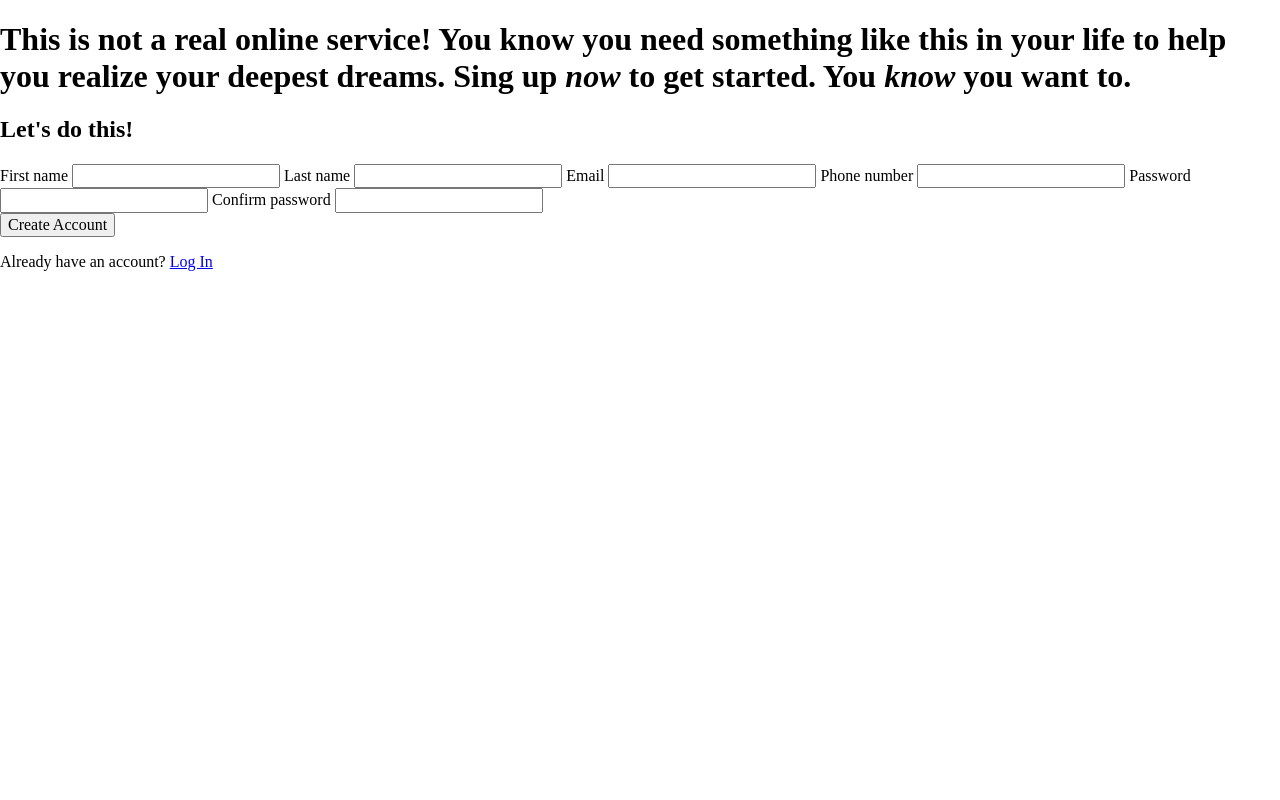
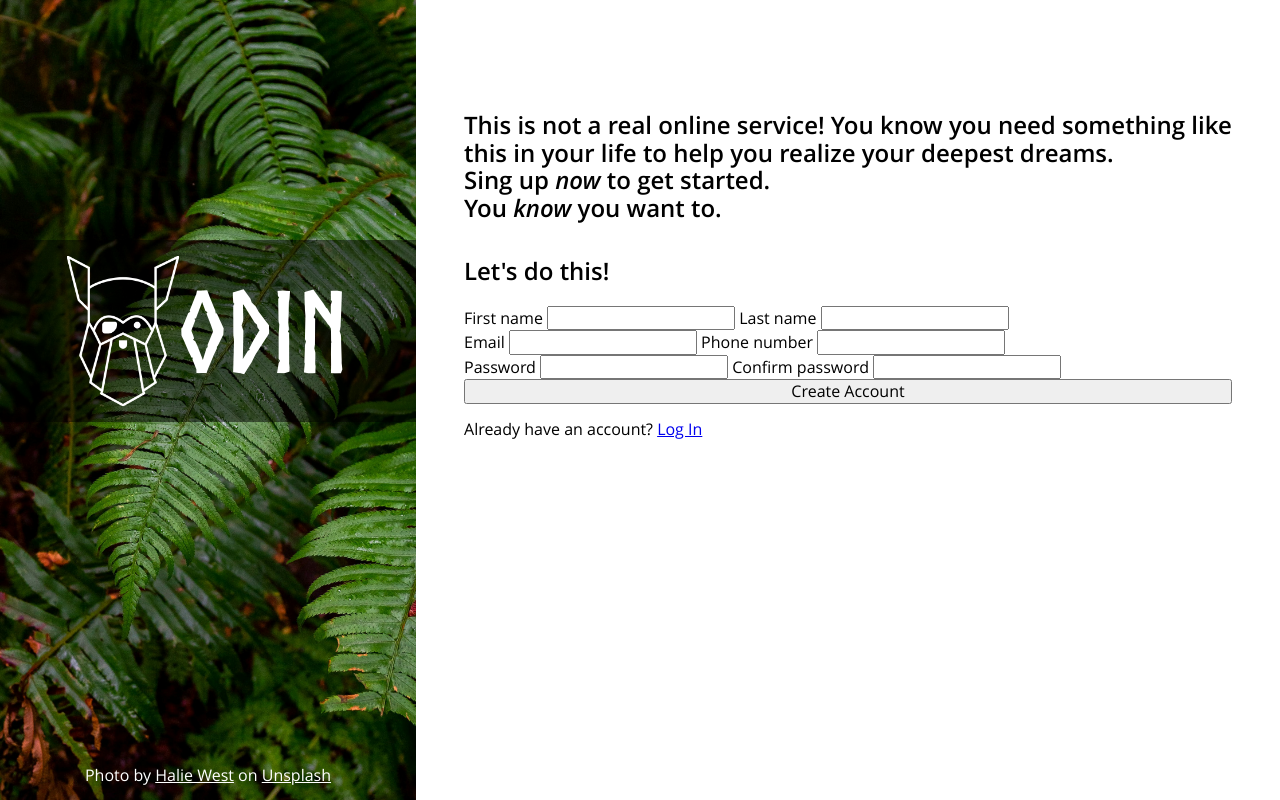
Before and after one commit to Arthwr/odin-signup-form, a plain HTML site: page index.html in a window 1280 px wide. Drawn offline with Linux system fonts and the light colour scheme.

Commit message:
Add fonts and set background img&logo to hero banner

```diff
--- a/index.html
+++ b/index.html
@@ -8,27 +8,49 @@
   </head>
   <body>
     <section class="wrapper">
-      <aside></aside>
+      <aside>
+        <div id="logo-wrapper">
+          <img src="/assets/odin-lined.png" alt="Logo of Odin Project"  height="150px" width="auto"/>
+          <div>Odin</div>
+        </div>
+        <span>
+          Photo by
+          <a
+            href="https://unsplash.com/@haliewestphoto?utm_content=creditCopyText&utm_medium=referral&utm_source=unsplash"
+            >Halie West</a
+          >
+          on
+          <a
+            href="https://unsplash.com/photos/green-leaf-plant-in-close-up-photography-25xggax4bSA?utm_content=creditCopyText&utm_medium=referral&utm_source=unsplash"
+            >Unsplash</a
+          >
+        </span>
+      </aside>
       <main>
         <h1>
           <span>
             This is not a real online service! You know you need something like
-            this in your life to help you realize your deepest dreams. Sing up
-            <em>now</em> to get started.
+            this in your life to help you realize your deepest dreams.
           </span>
+          <span> Sing up <em>now</em> to get started. </span>
           <span> You <em>know</em> you want to. </span>
         </h1>
         <div class="form-section">
           <h2>Let&apos;s do this!</h2>
           <form id="signup-form" action="" method="post">
+            <div class="form-row">
               <label for="first-name">First name</label>
               <input type="text" id="first-name" name="first-name" required />
               <label for="last-name">Last name</label>
               <input type="text" id="last-name" name="last-name" />
+            </div>
+            <div class="form-row">
               <label for="mail">Email</label>
               <input type="email" id="mail" name="mail" required />
               <label for="phone">Phone number</label>
               <input type="tel" id="phone" name="phone" />
+            </div>
+            <div class="form-row">
               <label for="new-password">Password</label>
               <input
                 type="password"
@@ -45,6 +67,7 @@
                 autocomplete="new-password"
                 required
               />
+            </div>
           </form>
         </div>
         <button type="submit" form="signup-form">Create Account</button>
--- a/styles.css
+++ b/styles.css
@@ -1,2 +1,95 @@
 /* Reset default styles */
 @import "normalize.css";
+
+/* Fonts */
+@font-face {
+  font-family: "open-sans";
+  src: url("fonts/OpenSans-Regular-webfont.woff") format("woff");
+  font-weight: regular;
+  font-style: normal;
+}
+
+@font-face {
+  font-family: "open-sans";
+  src: url("fonts/OpenSans-Semibold-webfont.woff") format("woff");
+  font-weight: bold;
+  font-style: normal;
+}
+
+@font-face {
+  font-family: "open-sans";
+  src: url("fonts/OpenSans-SemiboldItalic-webfont.woff") format("woff");
+  font-weight: bold;
+  font-style: italic;
+}
+
+@font-face {
+  font-family: "norse-bold";
+  src: url("fonts/norse-bold-webfont.woff2") format("woff2"),
+    url("fonts//norse-bold-webfont.woff") format("woff");
+}
+
+/* General styles */
+body {
+  font-family: open-sans, system-ui, -apple-system, BlinkMacSystemFont,
+    "Segoe UI", Roboto, Oxygen, Ubuntu, Cantarell, "Open Sans", "Helvetica Neue",
+    sans-serif;
+  height: 100vh;
+}
+
+.wrapper {
+  height: inherit;
+  display: flex;
+}
+
+aside {
+  display: flex;
+  flex-direction: column;
+  justify-content: space-between;
+  flex-basis: max(400px, 40vw);
+  background: no-repeat url(assets/banner-img.jpg);
+  background-size: cover;
+}
+
+aside span {
+  margin-bottom: 1rem;
+}
+
+aside span,
+aside a {
+  color: #ffffff;
+  text-align: center;
+}
+
+main {
+  display: flex;
+  max-width: 60vw;
+  flex-direction: column;
+  padding: 6em 3em;
+  flex-grow: 1;
+}
+
+h1 {
+  display: flex;
+  flex-direction: column;
+  font-size: 1.5rem;
+}
+
+#logo-wrapper {
+  display: flex;
+  margin-top: 15rem;
+  justify-content: center;
+  align-items: center;
+  padding: 1em 0;
+  background-color: rgba(0, 0, 0, 0.5);
+}
+
+#logo-wrapper div {
+  font-family: norse-bold, system-ui, -apple-system, BlinkMacSystemFont,
+    "Segoe UI", Roboto, Oxygen, Ubuntu, Cantarell, "Open Sans", "Helvetica Neue",
+    sans-serif;
+  font-weight: bold;
+  text-transform: uppercase;
+  color: #ffffff;
+  font-size: 7rem;
+}
```
Also changed, not shown: fonts/Norse-Bold.otf (deleted), fonts/OpenSans-Regular-webfont.woff (added), fonts/OpenSans-Semibold-webfont.woff (added), fonts/OpenSans-SemiboldItalic-webfont.woff (added), fonts/norse-bold-webfont.woff (added), fonts/norse-bold-webfont.woff2 (added). Lines whose indentation alone changed are shown as unchanged.
